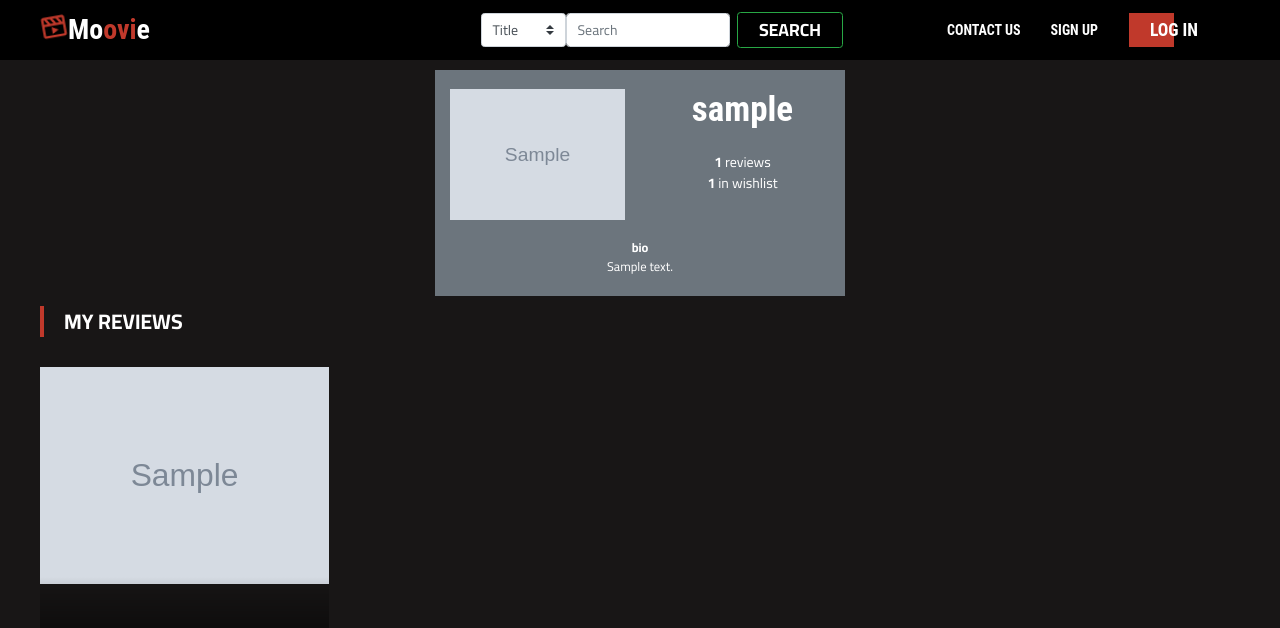
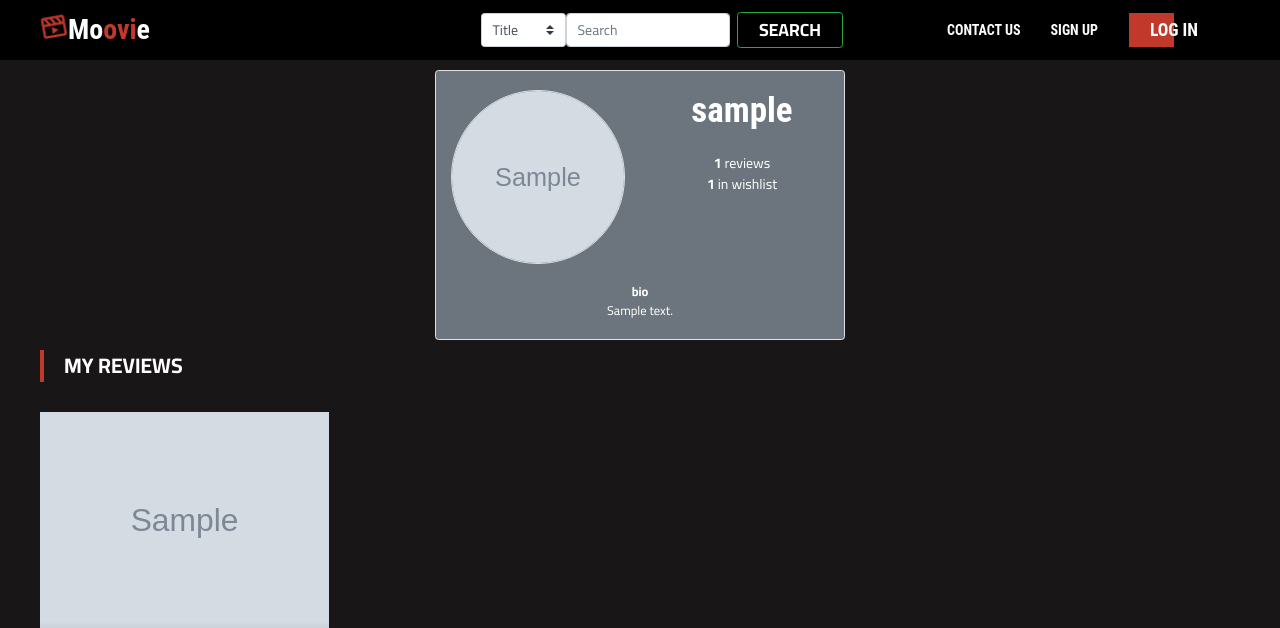
Before and after one commit to BoXunTong/Movie, a Django app: a page that uses templates/moovie/base.html in a window 1280 px wide. Shown: the top 628 px of the page. Run offline with Django 3.2, Linux system fonts and the light colour scheme; tables that the repository leaves empty hold one stand-in row (values such as "Sample post"); grey boxes marked "Sample" are stand-in pictures; some libraries are stand-ins or nearby versions.

Commit message:
improved user profile layout

```diff
--- /dev/null
+++ b/static/css/userprofile.css
@@ -0,0 +1,13 @@
+.profile-image-container {
+    position:relative;
+    overflow:hidden;
+    padding-bottom:100%;
+}
+
+.profile-image {
+    position:absolute;
+    width: 100%;
+    height: 100%;
+    display: block;
+    object-fit: cover;
+}
--- a/templates/moovie/base.html
+++ b/templates/moovie/base.html
@@ -18,6 +18,7 @@
     <link href="{% static 'css/contactstyle.css' %}" rel="stylesheet">
     <link rel="stylesheet" href="{% static 'css/movie_profile.css' %}">
     <link href="{% static 'css/search_result.css' %}" rel="stylesheet">
+    <link href="{% static 'css/userprofile.css' %}" rel="stylesheet">
 
 
 
--- a/templates/moovie/movie_profile.html
+++ b/templates/moovie/movie_profile.html
@@ -58,7 +58,9 @@
                 {% for review_with_user_info in reviews_with_user_info %}
                     <div class="media border-bottom border-top mb-5">
                         <figure class="figure">
-                            <img class="mr-3 profile-picture" src="{{ MEDIA_URL }}{{ review_with_user_info.user.picture }}" alt="Profile Picture">
+                            <div class="profile-image-container">
+                                <img class="mr-3 profile-picture profile-image rounded-circle border" src="{{ MEDIA_URL }}{{ review_with_user_info.user.picture }}" alt="Profile Picture">
+                            </div>
                             <figcaption class="figure-caption text-center" href="#">{{ review_with_user_info.user }}</figcaption>
                         </figure>
                         <div class="media-body">
--- a/templates/moovie/user_profile.html
+++ b/templates/moovie/user_profile.html
@@ -17,11 +17,13 @@
             <div class="container">
                 <div class="row">
                     <div class="col-md-4"></div>
-                    <div class="col-md-4 bg-secondary">
+                    <div class="col-md-4 bg-secondary border rounded">
                         <div class="row"><p><br></p></div>
                         <div class="row">
                             <div class="col">
-                                <img src="{{ MEDIA_URL }}{{ user_profile.picture }}" alt="Profile picture for {{ user_profile.user.username }}">
+                                <div class="profile-image-container">
+                                    <img src="{{ MEDIA_URL }}{{ user_profile.picture }}" alt="Profile picture for {{ user_profile.user.username }}" class="rounded-circle border profile-image">
+                                </div>
                             </div>
                             <div class="col text-center">
                                 <h1><strong>{{ user_profile.user.username }}</strong></h1> <br>
@@ -33,7 +35,7 @@
                                     {% if user.is_authenticated %}
                                         <br/>
                                         <br/>
-                                        <a href="#"><strong>Edit profile</strong></a>
+                                        <a href="{% url 'moovie:edit_profile' %}"><strong>Edit profile</strong></a>
                                     {% endif %}
                                 {% endif %}
                             </div>
@@ -80,14 +82,6 @@
 
                     {% else %}
                     No reviews yet.
-                    <!-- <a href="#" class="movie-item">
-                        <img src="{{ MEDIA_URL }}movie_images/placeholder.png" alt="">
-                        <div class="movie-item-content">
-                            <div class="movie-item-title">
-                                N/A
-                            </div>
-                        </div>
-                    </a> -->
 
                     {% endif %}
                 </div>
@@ -101,7 +95,7 @@
                     Wishlist
                 </div>
                 <div class="movies-slide carousel-nav-center owl-carousel">
-                    <!-- each movie item -->
+                    <!-- link to each movie item -->
                     {% if wishlist %}
                     {% for movie in wishlist %}
                     <a href="{% url 'moovie:show_movie_profile' movie.id %}" class="movie-item">
@@ -123,15 +117,7 @@
                     {% endfor %}
 
                     {% else %}
-                    Wishlist is empty
-                    <!-- <a href="#" class="movie-item">
-                        <img src="{{ MEDIA_URL }}movie_images/placeholder.png" alt="">
-                        <div class="movie-item-content">
-                            <div class="movie-item-title">
-                                N/A
-                            </div>
-                        </div>
-                    </a> -->
+                    Wishlist is empty.
 
                     {% endif %}
                 </div>
```
Also changed, not shown: media/profile_images/empeeby_0pvd3Eg.jpg (added), media/profile_images/ppec1.jpg (added).
